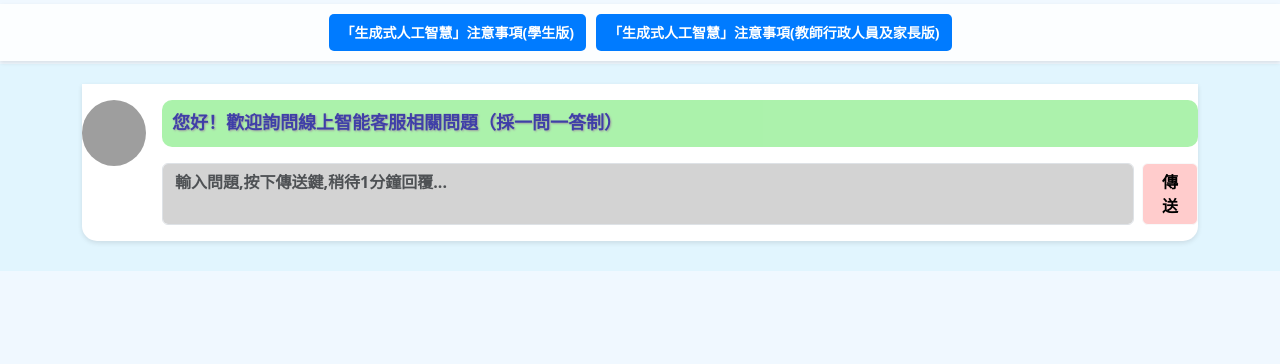
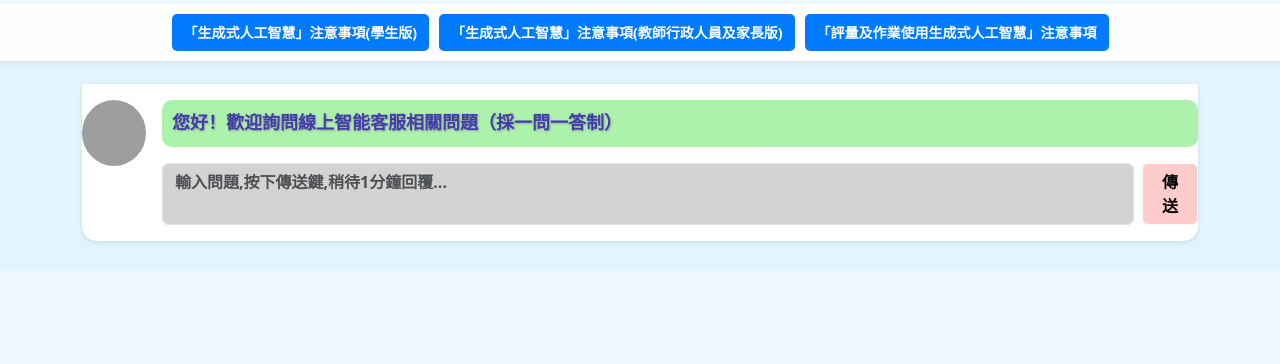
Before and after one commit to cagoooo/smes, a Flask app: page / in a window 1280 px wide. Shown: the part 56-420 px from the top of the page. Run offline with Flask 2, Linux system fonts and the light colour scheme; parts of the project's set-up code (start-up, migrations or seed data) failed here and were passed over; some libraries are stand-ins or nearby versions; grey boxes are pictures that could not be loaded.

Commit message:
Assistant checkpoint: 添加評量及作業使用生成式人工智慧注意事項按鈕
Assistant generated file changes:
- templates/home.html: 添加評量及作業使用生成式人工智慧注意事項按鈕

---

User prompt:

目前已有「生成式人工智慧」注意事項(學生版)
「生成式人工智慧」注意事項(教師行政人員及家長版)
我要再新增一個按鈕連結https://drive.google.com/file/d/18S06xbra3LmonNv8CjZKczCIyP3xzHHI/view?usp=sharing
此按鈕名稱為「評量及作業使用生成式人工智慧」注意事項

Replit-Commit-Author: Assistant
Replit-Commit-Session-Id: 3aa4d30a-1240-45bd-9183-ee647557e78f

```diff
--- a/templates/home.html
+++ b/templates/home.html
@@ -276,6 +276,7 @@
   <div class="top-buttons">
     <a href="https://drive.google.com/file/d/1tx2RrZ9z_JpcYuhYWXuNcUxkFwMeLbo-/view?usp=sharing" target="_blank" class="top-button">「生成式人工智慧」注意事項(學生版)</a>
     <a href="https://drive.google.com/file/d/1F1qocvKvdlm2A7wEdGsse-sgZN1IdiXk/view?usp=sharing" target="_blank" class="top-button">「生成式人工智慧」注意事項(教師行政人員及家長版)</a>
+    <a href="https://drive.google.com/file/d/18S06xbra3LmonNv8CjZKczCIyP3xzHHI/view?usp=sharing" target="_blank" class="top-button">「評量及作業使用生成式人工智慧」注意事項</a>
   </div>
   <!-- 彈出式視窗的模態框 -->
   <div class="modal fade" id="copyModal" tabindex="-1" aria-labelledby="copyModalLabel" aria-hidden="true">
```
